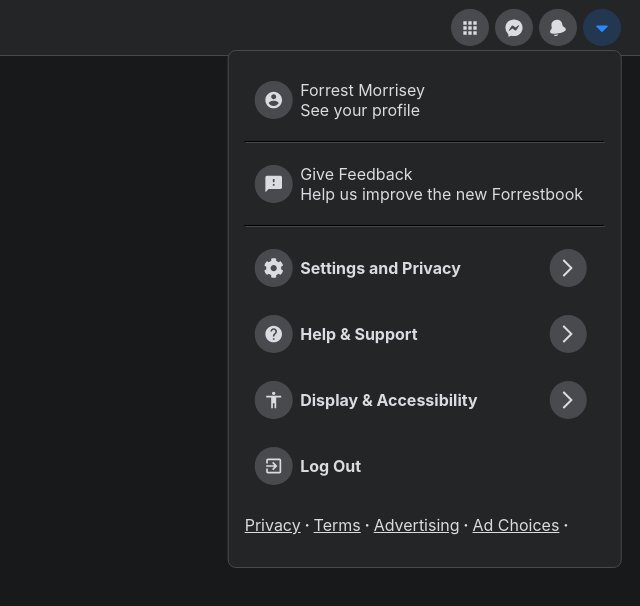
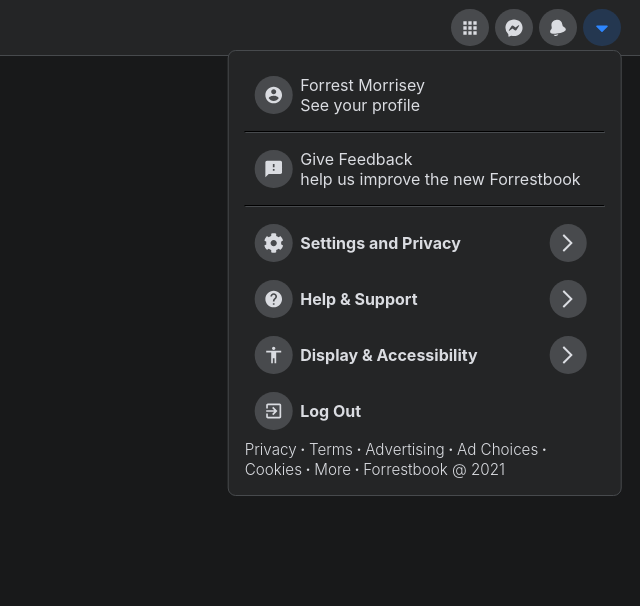
Before and after one commit to fmorrisey/FB_DropDown, a React (Create React App) app: page / in a window 1280 px wide. Both pictures are taken after a click on the link 1242 px from the left and 27 px from the top of the page. Shown: the top 606 px of the page, without its empty margins (640-1280 px from the left). Built offline with nearby package versions, Linux system fonts and the light colour scheme.

Commit message:
defined the dropdown footer in more detail

```diff
--- a/src/App.js
+++ b/src/App.js
@@ -122,7 +122,7 @@
 
   function DropdownFooter() {
     return (
-      <p classNames="dropdown-footer">
+      <span className="dropdown-footer">
         <a href="#">Privacy</a>
         <b> · </b>
         <a href="#">Terms</a>
@@ -131,7 +131,12 @@
         <b> · </b>
         <a href="#">Ad Choices</a>
         <b> · </b>
-      </p>
+        <a href="#">Cookies</a>
+        <b> · </b>
+        <a href="#">More</a>
+        <b> · </b>
+        <a>Forrestbook @ 2021</a>
+      </span>
     );
   }
 
@@ -158,7 +163,7 @@
           <DropdownItem leftIcon={<FeedbackIcon />}>
             Give Feedback
             <br />
-            Help us improve the new Forrestbook
+            help us improve the new Forrestbook
           </DropdownItem>
           <DropdownHR />
 
--- a/src/index.scss
+++ b/src/index.scss
@@ -30,6 +30,26 @@
 h2,
 h3 {
   color: $text-color;
+}
+
+.sub {
+  &-title {
+    color: $text-color;
+    font-weight: 500;
+    line-height: 1.25rem;
+    white-space: nowrap;
+  }
+
+  &-text {
+    color: $text-color;
+    font-weight: 300;
+  }
+}
+
+.sub-text {
+  color: $text-color;
+  font-weight: 300;
+  white-space: nowrap;
 }
 
 hr {
@@ -130,15 +150,18 @@
   overflow: hidden;
 
   transition: height $speed ease;
-}
 
-.dropdown-footer {
-  text-decoration: none;
-}
-
-.dropdown-footer > a:hover {
-  color: $bg-accent;
-  text-decoration: underline;
+  &-footer {
+    font-weight: 300;
+    font-size: 0.95rem;
+    a:link {
+      color: $text-color;
+      text-decoration: none;
+    }
+    a:hover {
+      text-decoration: underline;
+    }
+  }
 }
 
 .menu {
@@ -146,7 +169,7 @@
 
   &-item,
   &-header {
-    height: 50px;
+    height: 40px;
     display: flex;
     align-items: center;
     border-radius: $border-radius;
```
